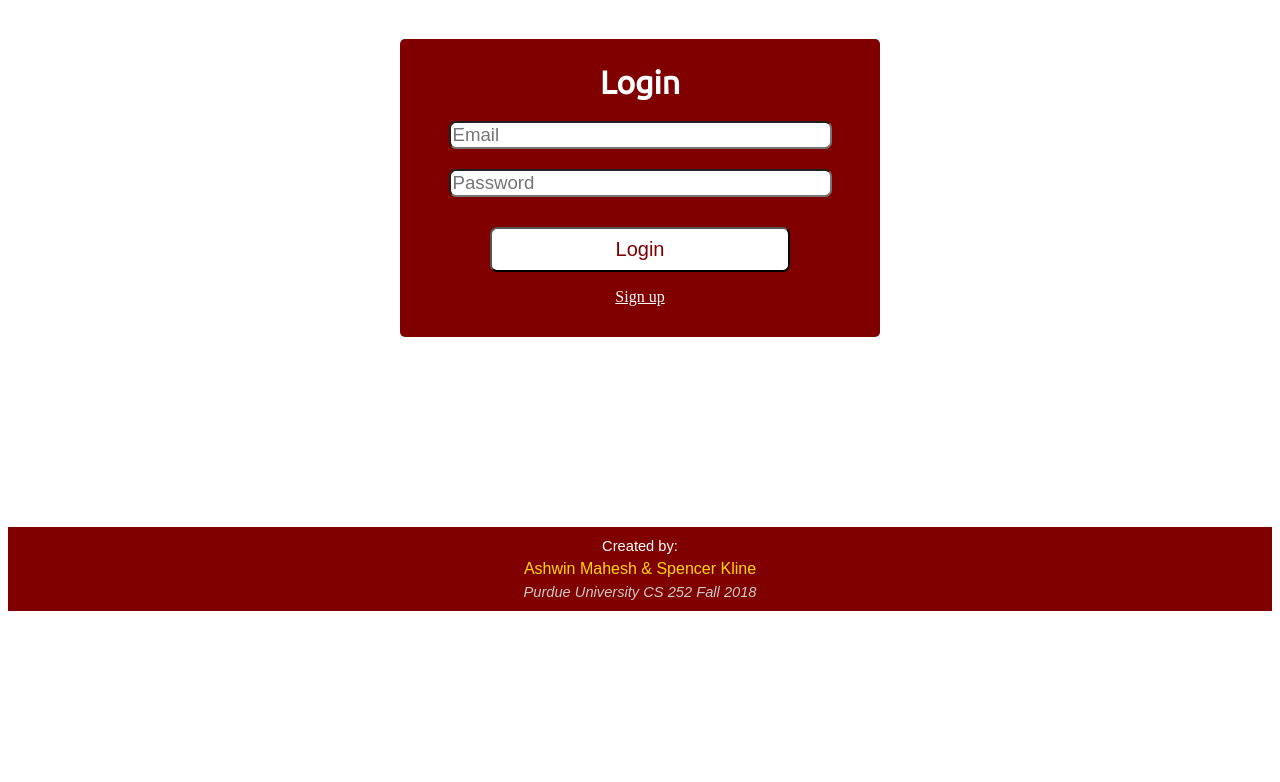
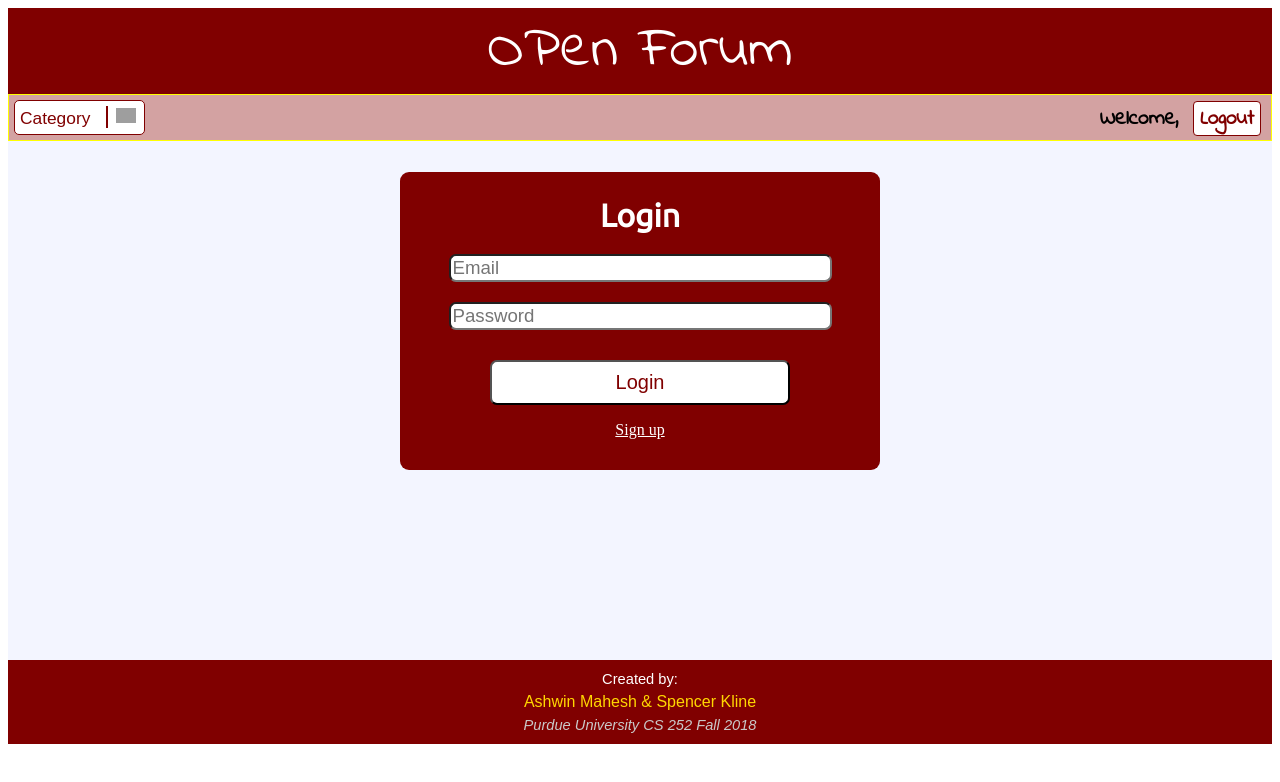
Before and after one commit to amahesh98/CS252_Forum, an Angular app in the folder public/: page /login in a window 1280 px wide. Shown: the top 782 px of the page. Built offline with nearby package versions, Linux system fonts and the light colour scheme; grey boxes are pictures that could not be loaded.

Commit message:
small ui fixes

```diff
--- a/public/src/app/app.component.html
+++ b/public/src/app/app.component.html
@@ -13,6 +13,7 @@
     </div>
 </div>
 <div *ngIf="show_login">
+    <app-header></app-header>
     <router-outlet></router-outlet>
     <app-footer></app-footer>
 </div>
--- a/public/src/app/header/header.component.html
+++ b/public/src/app/header/header.component.html
@@ -2,7 +2,7 @@
     <div class='top'>
       <p>OPen Forum</p>
     </div>
-    <div class='bottom'>
+    <div *ngIf="showBar" class='bottom'>
       <div class='myDropdown'>
         <p>Category</p>
         <a><img src='https://cdn1.iconfinder.com/data/icons/basic-ui-7/100/Artboard_3-512.png' alt='Down'></a>
--- a/public/src/app/header/header.component.ts
+++ b/public/src/app/header/header.component.ts
@@ -9,14 +9,24 @@ import {Router} from '@angular/router';
 })
 export class HeaderComponent implements OnInit {
   user_name:string;
+  showBar:boolean;
+  str_showBar:string;
   constructor(private _httpService:HttpService,private _router: Router) {
     this.user_name = localStorage.getItem('OF_UI_UN');
+    this.str_showBar = localStorage.getItem('OF_LOG_I');
   }
 
   ngOnInit() {
-
+    this.checkLoggedIn();
   }
 
+  checkLoggedIn(){
+    if(this.str_showBar == 'false'){
+      this.showBar = false;
+    }else{
+      this.showBar = true;
+    }
+  }
 
   logout(){
     localStorage.setItem('OF_LOG_I','false');
--- a/public/src/app/login/login.component.css
+++ b/public/src/app/login/login.component.css
@@ -1,12 +1,12 @@
 
 div.loginWrapper{
-    background: white;
+    background:rgb(243, 245, 255);
     padding-top:1px;
     padding-bottom:15%;
   }
   div.mainBox{
       background:maroon;
-      border-radius:5px;
+      border-radius:9px;
       width:450px;
       display:block;
       margin:auto;
--- a/public/src/app/registration/registration.component.css
+++ b/public/src/app/registration/registration.component.css
@@ -1,5 +1,5 @@
 div.registrationWrapper{
-    background: white;
+    background:rgb(243, 245, 255);
     padding-top:1px;
     padding-bottom:1px;
   }
```
